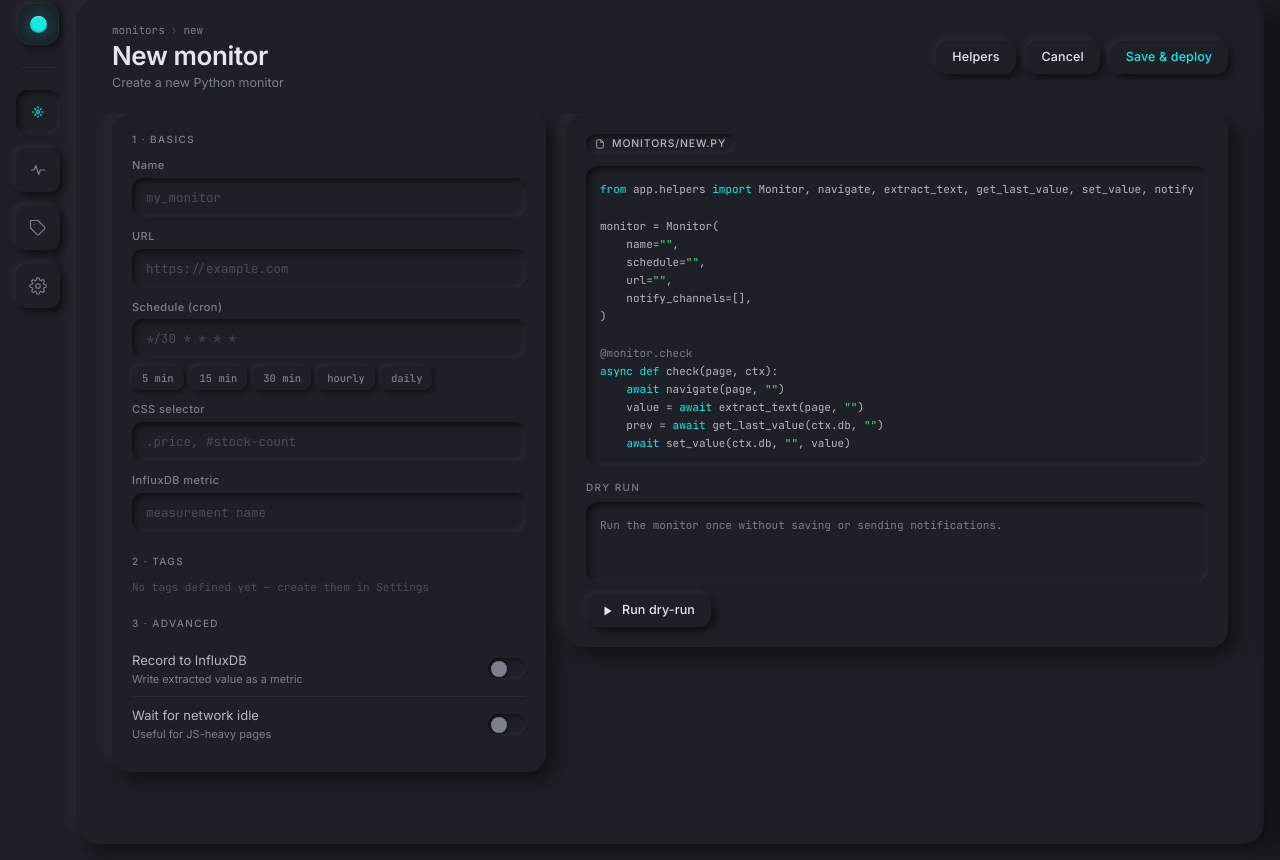
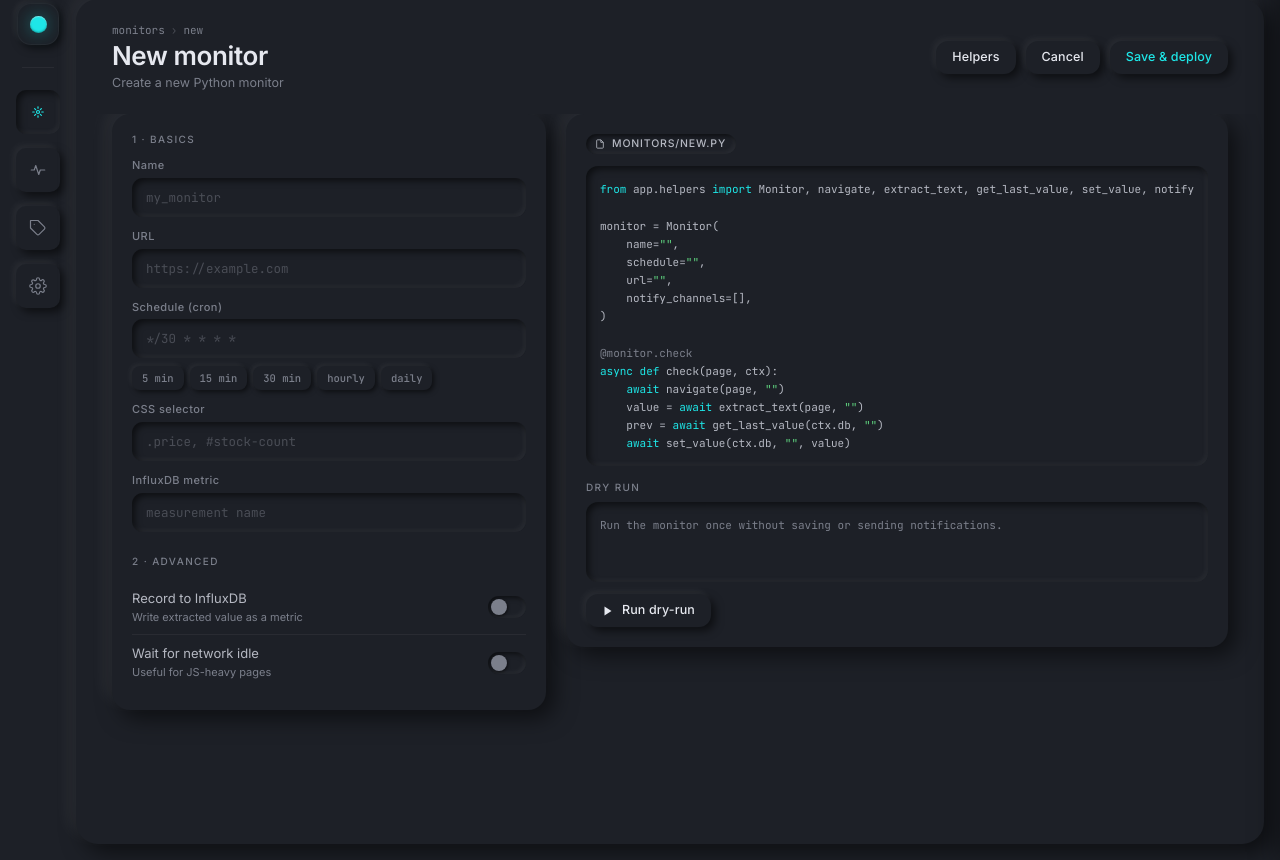
Before and after one commit to stevendejongnl/changewatch, a FastAPI app: page /monitors/new in a window 1280 px wide. Shown: the part 17-877 px from the top of the page. Run offline with FastAPI, Linux system fonts and the light colour scheme; parts of the project's set-up code (start-up, migrations or seed data) failed here and were passed over.

Commit message:
fix(ui): move tags section outside editor-left so it shows for custom monitors

```diff
--- a/app/templates/monitor_editor.html
+++ b/app/templates/monitor_editor.html
@@ -272,24 +272,7 @@
       {% endif %}
 
       <div class="form-section">
-        <div class="eyebrow" style="margin-bottom:14px">{% if available_channels %}3{% else %}2{% endif %} · Tags</div>
-        <div style="display:flex;flex-wrap:wrap;gap:10px">
-          {% for tag in all_tags %}
-          <label style="display:flex;align-items:center;gap:6px;cursor:pointer">
-            <input type="checkbox" class="tag-checkbox" value="{{ tag }}"
-              {% if tag in monitor_tags %}checked{% endif %}
-              onchange="saveTags()">
-            <span style="font:500 12px var(--mono);color:var(--ink-2)">{{ tag }}</span>
-          </label>
-          {% endfor %}
-          {% if not all_tags %}
-          <span style="font:11px var(--mono);color:var(--ink-4)">No tags defined yet — create them in Settings</span>
-          {% endif %}
-        </div>
-      </div>
-
-      <div class="form-section">
-        <div class="eyebrow" style="margin-bottom:14px">{% if available_channels %}4{% else %}3{% endif %} · Advanced</div>
+        <div class="eyebrow" style="margin-bottom:14px">{% if available_channels %}3{% else %}2{% endif %} · Advanced</div>
         <div class="toggle-row">
           <div>
             <div class="toggle-label">Record to InfluxDB</div>
@@ -373,6 +356,26 @@
 
   </div><!-- /editor-right -->
 </div>
+
+<!-- TAGS (shown for all monitors, including custom files) -->
+{% if monitor_name %}
+<div class="neu-raised" style="margin-top:20px;padding:20px 24px">
+  <div class="eyebrow" style="margin-bottom:14px">Tags</div>
+  <div style="display:flex;flex-wrap:wrap;gap:10px">
+    {% for tag in all_tags %}
+    <label style="display:flex;align-items:center;gap:6px;cursor:pointer">
+      <input type="checkbox" class="tag-checkbox" value="{{ tag }}"
+        {% if tag in monitor_tags %}checked{% endif %}
+        onchange="saveTags()">
+      <span style="font:500 12px var(--mono);color:var(--ink-2)">{{ tag }}</span>
+    </label>
+    {% endfor %}
+    {% if not all_tags %}
+    <span style="font:11px var(--mono);color:var(--ink-4)">No tags defined yet — create them in <a href="/settings" style="color:var(--accent)">Settings</a></span>
+    {% endif %}
+  </div>
+</div>
+{% endif %}
 
 <!-- HELPERS OVERLAY DRAWER -->
 <div class="helpers-backdrop" id="helpers-backdrop"></div>
```
